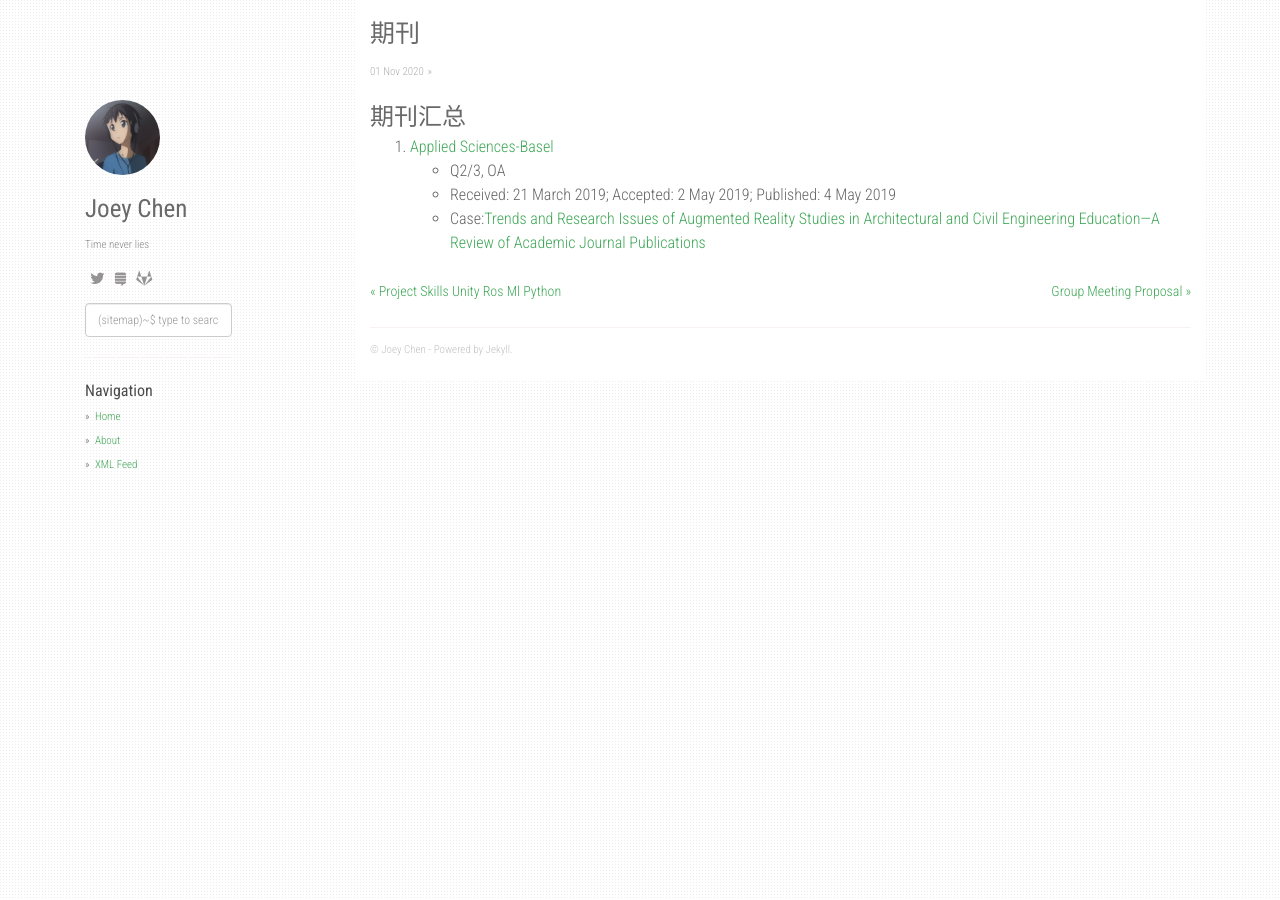
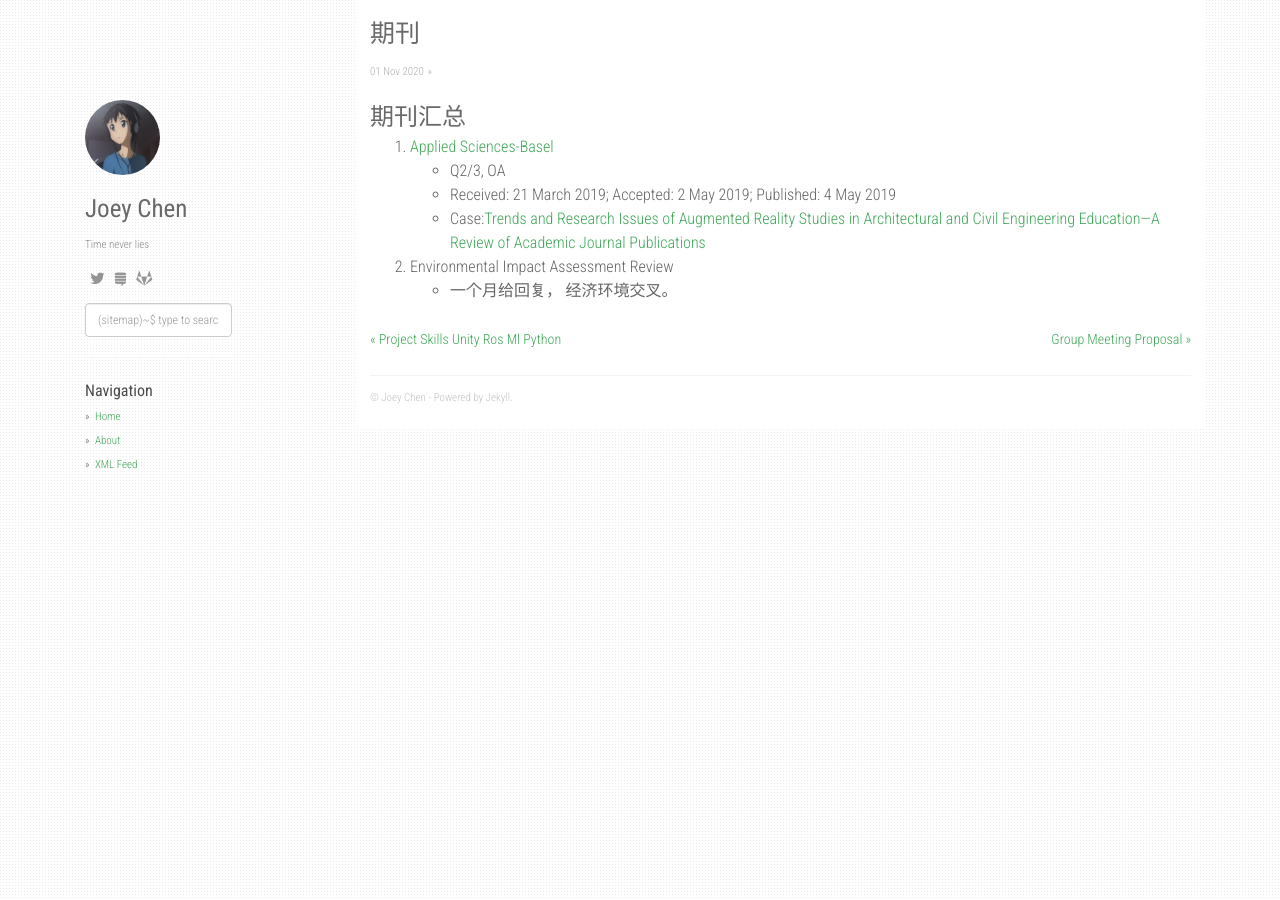
Before and after one commit to czy95/czy95.github.io, a Jekyll site: the page built from _posts/2020-11-01-期刊.md, in a window 1280 px wide. Built offline with Jekyll 4.4.1, drawn with Linux system fonts in a browser that asks for light colours; nearby versions of some CDN libraries; our own code applies the rules of GitHub Pages for plain Markdown files.

Commit message:
Update 2020-11-01-期刊.md

```diff
--- a/_posts/2020-11-01-期刊.md
+++ b/_posts/2020-11-01-期刊.md
@@ -3,3 +3,6 @@
   - Q2/3, OA
   - Received: 21 March 2019; Accepted: 2 May 2019; Published: 4 May 2019
   - Case:[Trends and Research Issues of Augmented Reality Studies in Architectural and Civil Engineering Education—A Review of Academic Journal Publications](https://sci-hub.do/10.3390/app9091840)
+
+2. Environmental Impact Assessment Review
+  - 一个月给回复， 经济环境交叉。
```
